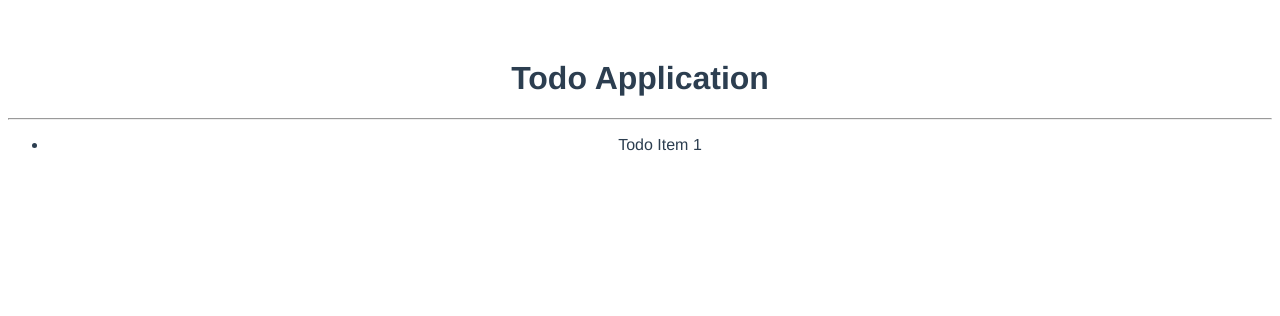
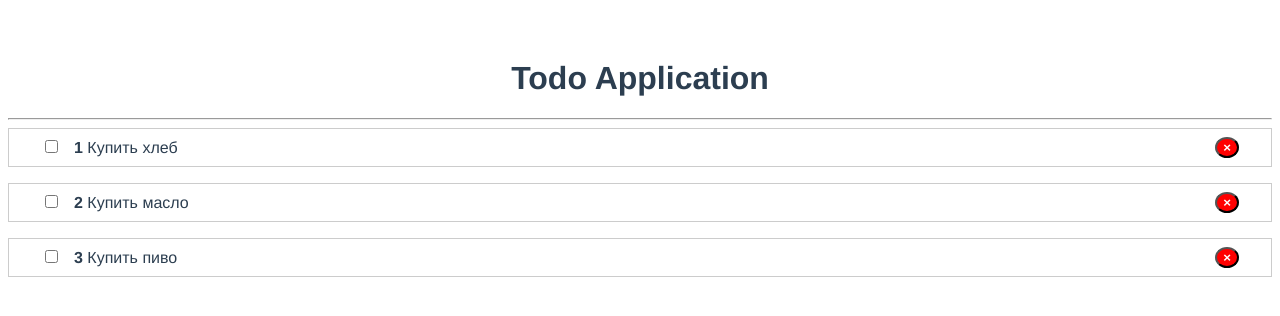
Before and after one commit to KirillShved/k.shved.94-gmail.com, a Vue app: page / in a window 1280 px wide. Shown: the top 316 px of the page. Built offline with nearby package versions, Linux system fonts and the light colour scheme.

Commit message:
Improve TodoList and TodoItem components.

```diff
--- a/src/App.vue
+++ b/src/App.vue
@@ -2,17 +2,33 @@
   <div id="app">
     <h1>Todo Application</h1>
     <hr>
-    <TodoList />
+    <TodoList
+      v-bind:todos="todos"
+      @remove-todo-item="removeTodoItem"
+    />
   </div>
 </template>
 
 <script>
 import TodoList from '@/components/TodoList'
-
 export default {
   name: 'App',
+  data() {
+    return {
+      todos: [
+        {id: 1, title: 'Купить хлеб', completed: false},
+        {id: 2, title: 'Купить масло', completed: false},
+        {id: 3, title: 'Купить пиво', completed: false}
+      ]
+    }
+  },
   components: {
     TodoList
+  },
+  methods: {
+    removeTodoItem(id) {
+      this.todos = this.todos.filter(t => t.id !== id)
+    }
   }
 }
 </script>
--- a/src/components/TodoItem.vue
+++ b/src/components/TodoItem.vue
@@ -1,5 +1,49 @@
 <template>
   <li>
-    Todo Item 1
+    <span v-bind:class="{done: todo.completed}">
+      <input type="checkbox"
+             v-on:change="todo.completed = !todo.completed"
+      >
+      <strong>{{ todo.id }}</strong>
+      {{ todo.title }}
+    </span>
+    <button class="rm"
+            v-on:click="$emit('remove-todo', todo.id)"
+    >&times;</button>
   </li>
 </template>
+<script>
+  export default {
+    props: {
+      todo: {
+        type: Object,
+        required: true
+      }
+    }
+  }
+</script>
+
+<style scoped>
+  li {
+    border: 1px solid #ccc;
+    display: flex;
+    justify-content: space-between;
+    padding: .5rem 2rem;
+    margin-bottom: 1rem;
+  }
+
+  .rm {
+    background: red;
+    color: #fff;
+    border-radius: 50%;
+    font-weight: bold;
+  }
+
+  input {
+    margin-right: 1rem;
+  }
+
+  .done {
+    text-decoration: line-through;
+  }
+</style>
--- a/src/components/TodoList.vue
+++ b/src/components/TodoList.vue
@@ -1,17 +1,34 @@
 <template>
   <div>
     <ul>
-      <TodoItem />
+      <TodoItem
+        v-for="todo in todos"
+        v-bind:todo="todo"
+        v-on:remove-todo="removeTodo"
+      />
     </ul>
   </div>
 </template>
 
 <script>
   import TodoItem from '@/components/TodoItem'
-
   export default {
+    props: ["todos"],
     components: {
       TodoItem
+    },
+    methods: {
+      removeTodo(id) {
+        this.$emit('remove-todo-item', id)
+      }
     }
   }
 </script>
+
+<style scoped>
+  ul {
+    list-style: none;
+    margin: 0;
+    padding: 0;
+  }
+</style>
```
